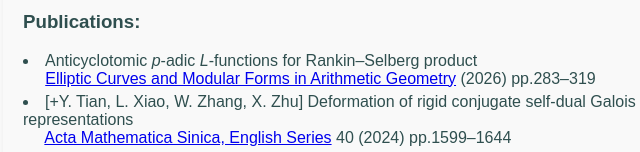
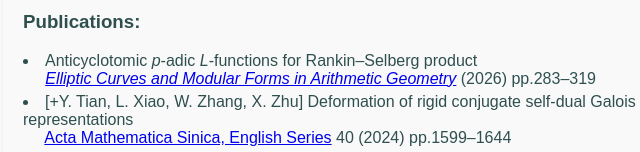
Before and after one commit to liuyf0719/liuyf0719.github.io, a plain HTML site: page index.html in a window 1280 px wide. Shown: the part 641-793 px from the top of the page, 287-927 px from the left. Drawn offline with Linux system fonts and the light colour scheme.

Commit message:
Update index.html

```diff
--- a/index.html
+++ b/index.html
@@ -49,7 +49,7 @@
 <h3>Publications:</h3>
 
 <li>Anticyclotomic <i>p</i>-adic <i>L</i>-functions for Rankin–Selberg product<br>&nbsp;&nbsp;&nbsp;&nbsp;
-    <a href="https://link.springer.com/book/10.1007/978-3-032-13123-2><i>Elliptic Curves and Modular Forms in Arithmetic Geometry</i></a> (2026) pp.283–319
+    <a href="https://link.springer.com/book/10.1007/978-3-032-13123-2"><i>Elliptic Curves and Modular Forms in Arithmetic Geometry</i></a> (2026) pp.283–319
 </li>
 
 <li>[+Y. Tian, L. Xiao, W. Zhang, X. Zhu] Deformation of rigid conjugate self-dual Galois representations<br>&nbsp;&nbsp;&nbsp;&nbsp;
```
